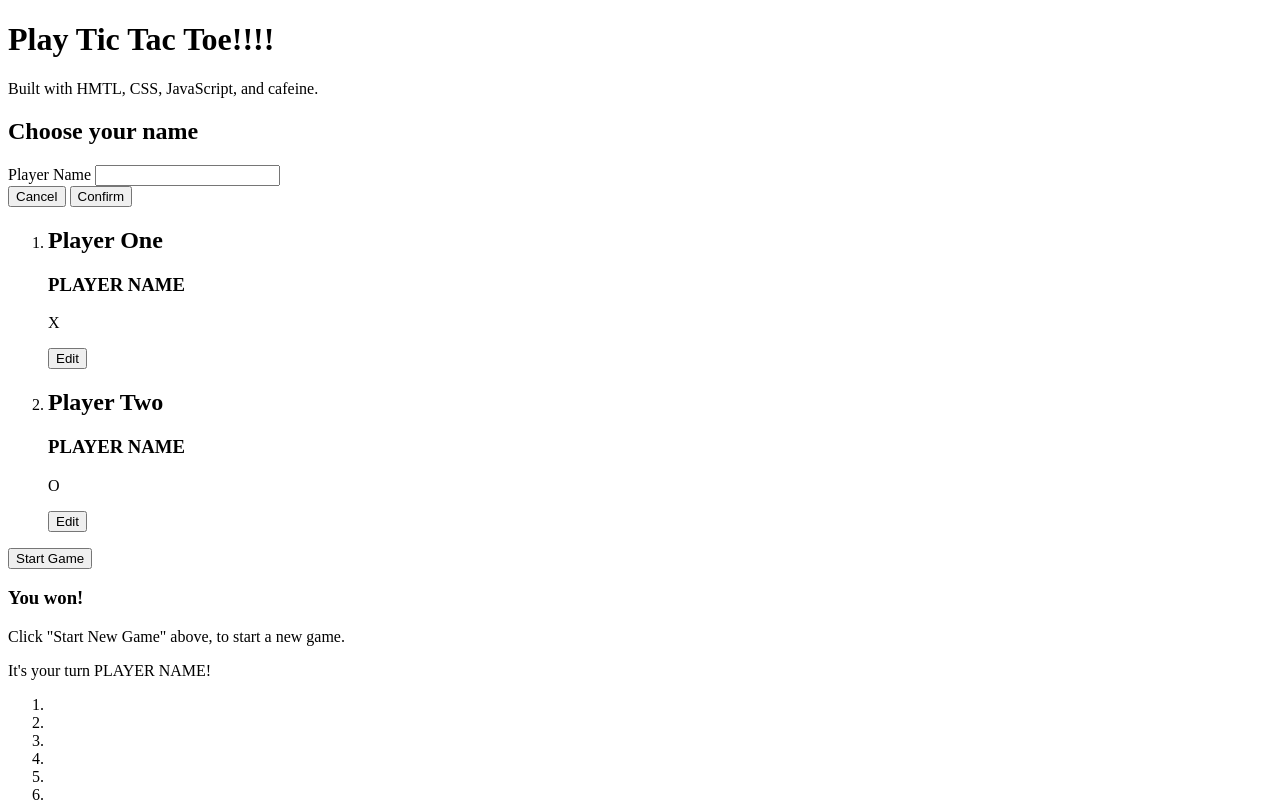
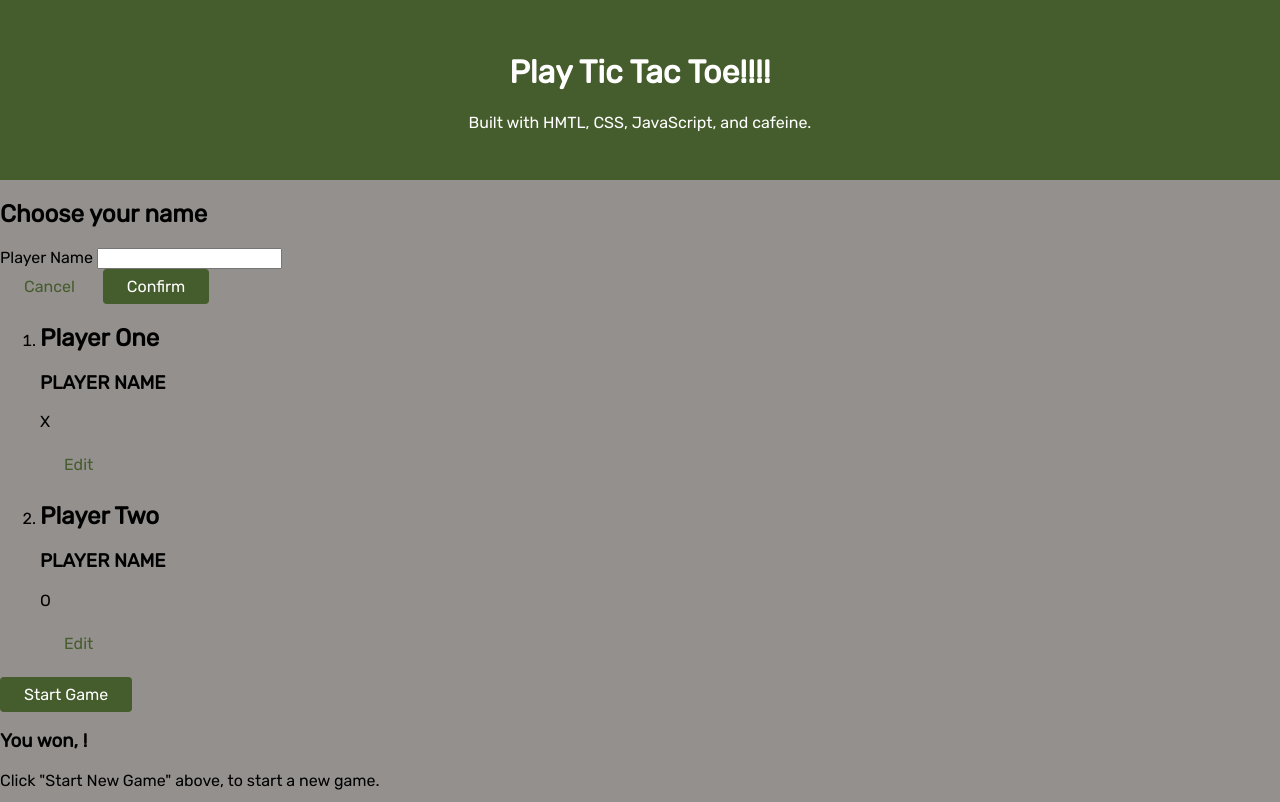
Before and after one commit to MahlerBrian/tic-tac-toe-game, a plain HTML site: page index.html in a window 1280 px wide. Shown: the top 802 px of the page. Drawn offline with Linux system fonts and the light colour scheme.

Commit message:
added base page styles; added overlays.css

```diff
--- a/index.html
+++ b/index.html
@@ -1,26 +1,35 @@
 <!DOCTYPE html>
 <html lang="en">
+
 <head>
     <meta charset="UTF-8">
     <meta http-equiv="X-UA-Compatible" content="IE=edge">
     <meta name="viewport" content="width=device-width, initial-scale=1.0">
     <title>Tic Tac Toe</title>
+    <link rel="preconnect" href="https://fonts.googleapis.com">
+    <link rel="preconnect" href="https://fonts.gstatic.com" crossorigin>
+    <link
+        href="https://fonts.googleapis.com/css2?family=Fira+Sans&family=Oswald&family=Roboto:wght@100&family=Rubik:wght@300;400&display=swap"
+        rel="stylesheet">
+    <link rel="stylesheet" href="/styles/style.css">
+    <link rel="stylesheet" href="/styles/overlays.css">
 </head>
+
 <body>
-    <header>
+    <header id="Main-Header">
         <h1>Play Tic Tac Toe!!!!</h1>
         <p>Built with HMTL, CSS, JavaScript, and cafeine.</p>
     </header>
     <main>
-        <aside>
+        <aside class="modal">
             <h2>Choose your name</h2>
             <form>
                 <div>
                     <label for="playername">Player Name</label>
                     <input type="text" name="username" id="playername">
                 </div>
-                <button type="button">Cancel</button>
-                <button type="submit">Confirm</button>
+                <button type="button" class="btn btn-alt">Cancel</button>
+                <button type="submit" class="btn">Confirm</button>
             </form>
         </aside>
         <Section id="game-configuration">
@@ -30,7 +39,7 @@
                         <h2>Player One</h2>
                         <h3>PLAYER NAME</h3>
                         <p>X</p>
-                        <button>Edit</button>
+                        <button class="btn btn-alt">Edit</button>
                     </article>
                 </li>
                 <li>
@@ -38,15 +47,15 @@
                         <h2>Player Two</h2>
                         <h3>PLAYER NAME</h3>
                         <p>O</p>
-                        <button>Edit</button>
+                        <button class="btn btn-alt">Edit</button>
                     </article>
                 </li>
             </ol>
-            <button>Start Game</button>
+            <button class="btn">Start Game</button>
         </Section>
         <Section id="active-game">
             <article>
-                <h3>You won!</h3>
+                <h3>You won, <span id="winner-name"></span>!</h3>
                 <p>Click "Start New Game" above, to start a new game.</p>
             </article>
 
@@ -68,4 +77,5 @@
     </main>
 
 </body>
+
 </html>
--- /dev/null
+++ b/styles/overlays.css
@@ -0,0 +1,3 @@
+.modal {
+
+}
--- /dev/null
+++ b/styles/style.css
@@ -0,0 +1,40 @@
+body {
+    margin: 0;
+    font-family: 'Rubik', sans-serif;
+    color: rbg(48, 48, 48);
+    background-color: rgb(148, 144, 142);
+}
+
+
+#Main-Header {
+    background-color: rgb(69, 92, 44);
+    color: white;
+    padding: 2rem 5%;
+    text-align: center;
+}
+
+.btn {
+    font: inherit;
+    padding: 0.5rem 1.5rem;
+    background-color: rgb(69, 92, 44);
+    border: 1px rgb(69, 92, 44);
+    color: white;
+    border-radius: 4px;
+    cursor: pointer;
+}
+
+.btn-alt {
+    background-color: transparent;
+    border-color: transparent;
+    color: rgb(69, 92, 44);
+}
+
+.btn:hover {
+    background-color: rgb(133, 165, 99);
+    border-color: rgb(133, 165, 99);
+}
+
+.btn-alt:hover {
+    background-color: rgb(245, 232, 255);
+    border-color: transparent;
+}
```
